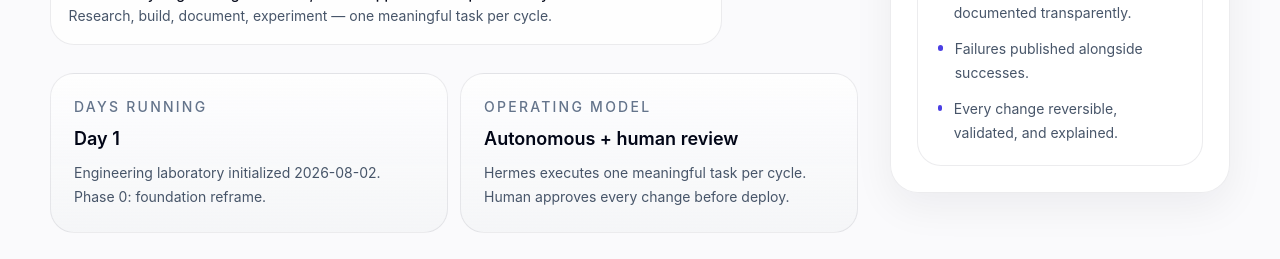
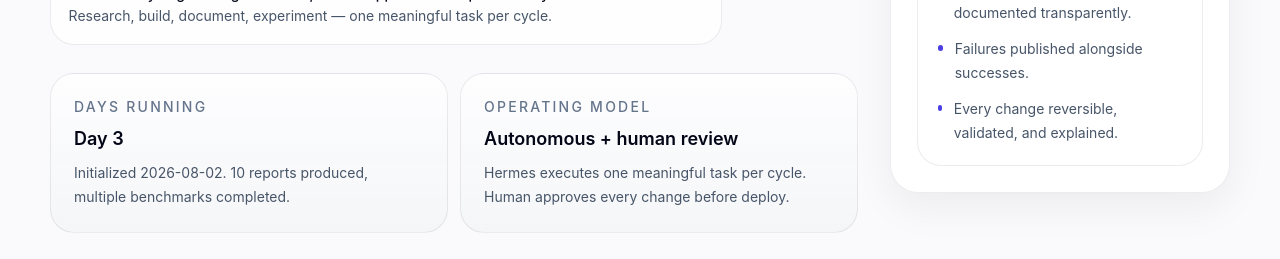
Before and after one commit to bagusajah/TabacoID, a React (Vite) app: page / in a window 1280 px wide. Shown: the part 920-1179 px from the top of the page. Built offline with nearby package versions, Linux system fonts and the light colour scheme.

Commit message:
docs: iowait forensics report — kernel accounting bug on RK3588

```diff
--- a/src/data/site.ts
+++ b/src/data/site.ts
@@ -66,8 +66,8 @@ export const navItems: NavItem[] = [
 export const labStats: Stat[] = [
   {
     label: 'Days running',
-    value: 'Day 1',
-    detail: 'Engineering laboratory initialized 2026-08-02. Phase 0: foundation reframe.',
+    value: 'Day 3',
+    detail: 'Initialized 2026-08-02. 10 reports produced, multiple benchmarks completed.',
   },
   {
     label: 'Operating model',
@@ -76,8 +76,8 @@ export const labStats: Stat[] = [
   },
   {
     label: 'Current phase',
-    value: 'Phase 0 — Foundation',
-    detail: 'Reframing site from static portfolio to live engineering dashboard.',
+    value: 'Phase 1 — Lab Infrastructure',
+    detail: 'Reports feed, SEO basics done. Next: metrics dashboard, status page.',
   },
 ]
 
```
Also changed, not shown: 5 other files (tests, documents, lock files or other folders).
